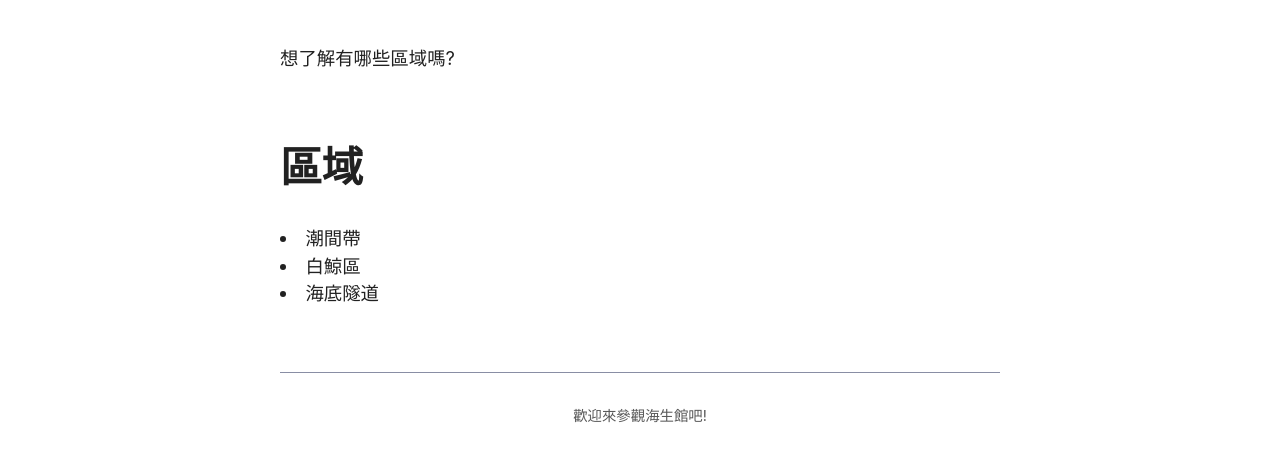
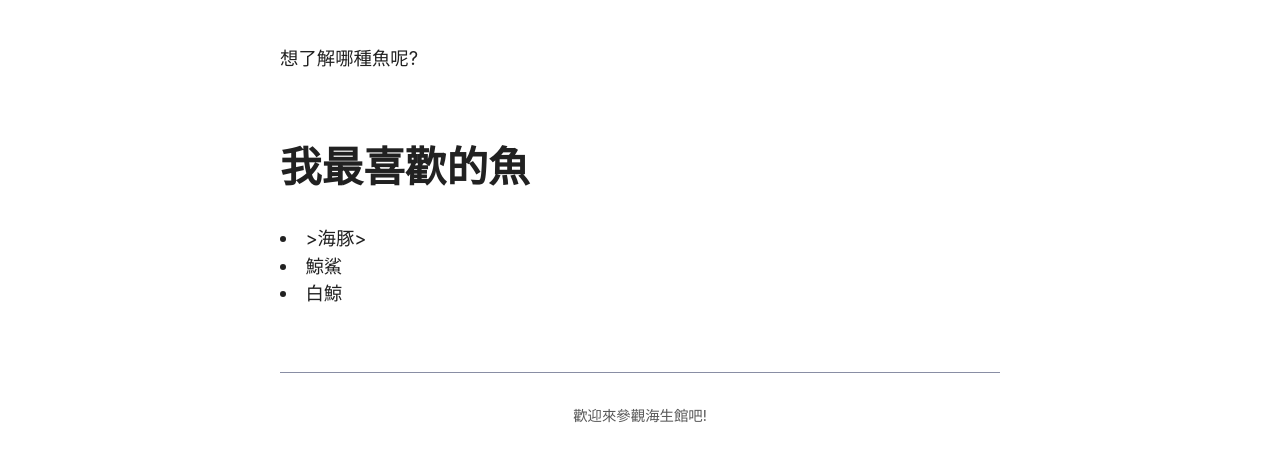
Before and after one commit to jun960810/w1, a plain HTML site: page about.html in a window 1280 px wide. Shown: the part 293-754 px from the top of the page. Drawn offline with Linux system fonts and the light colour scheme.

Commit message:
Update about.html

```diff
--- a/about.html
+++ b/about.html
@@ -18,12 +18,12 @@
     <main></main>
     <img src="images/海生館3"alt="海生館">
     <p>海洋的故事即將開始，歡迎您的到來！</p>
-    <p>想了解有哪些區域嗎?</p>
-    <h2>區域</h2>
+    <p>想了解哪種魚呢?</p>
+    <h2>我最喜歡的魚</h2>
     <u1>
-        <li>潮間帶</li>
-        <li>白鯨區</li>
-        <li>海底隧道</li>
+        <li>>海豚></li>
+        <li>鯨鯊</li>
+        <li>白鯨</li>
     </u1>
 
 
```
